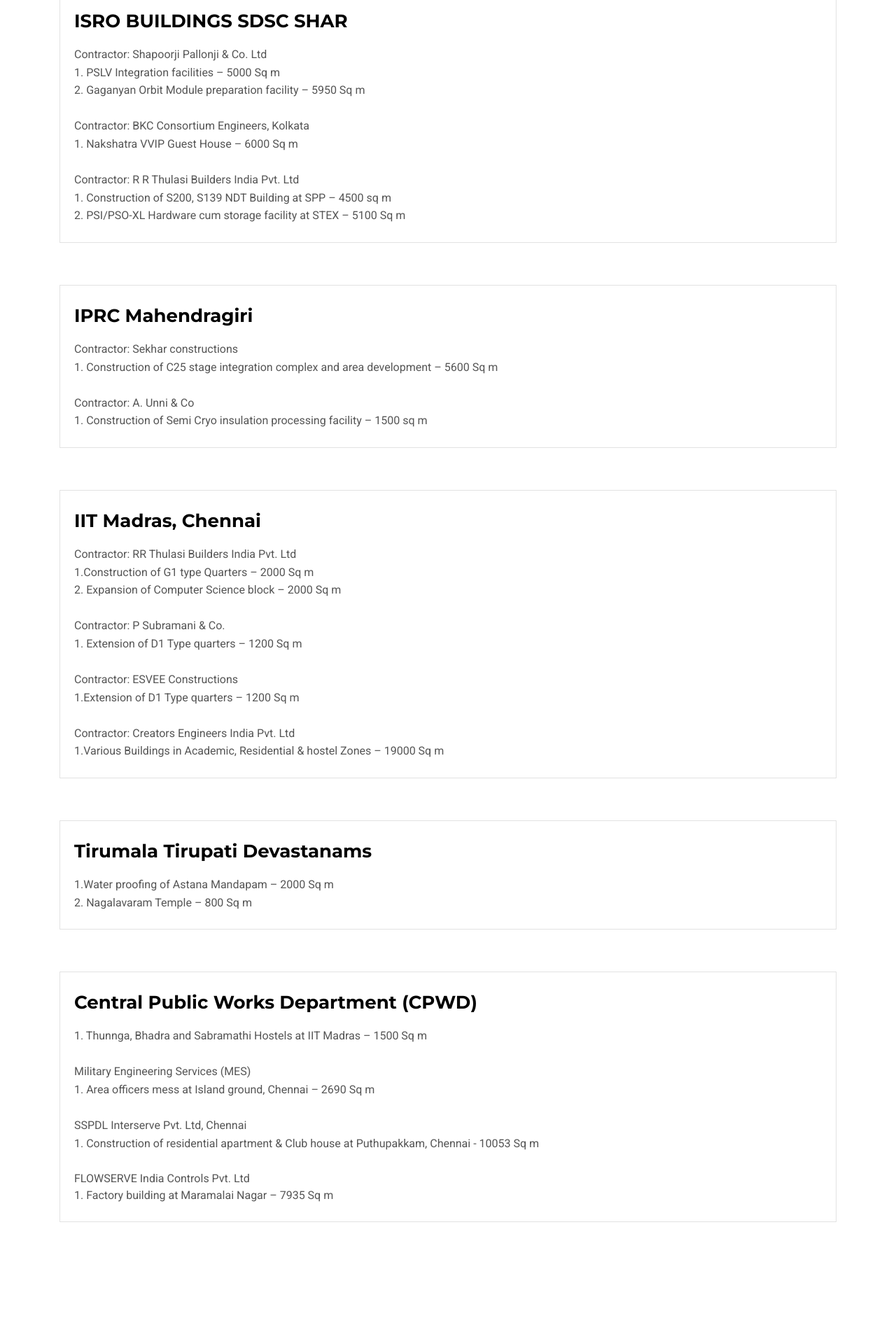
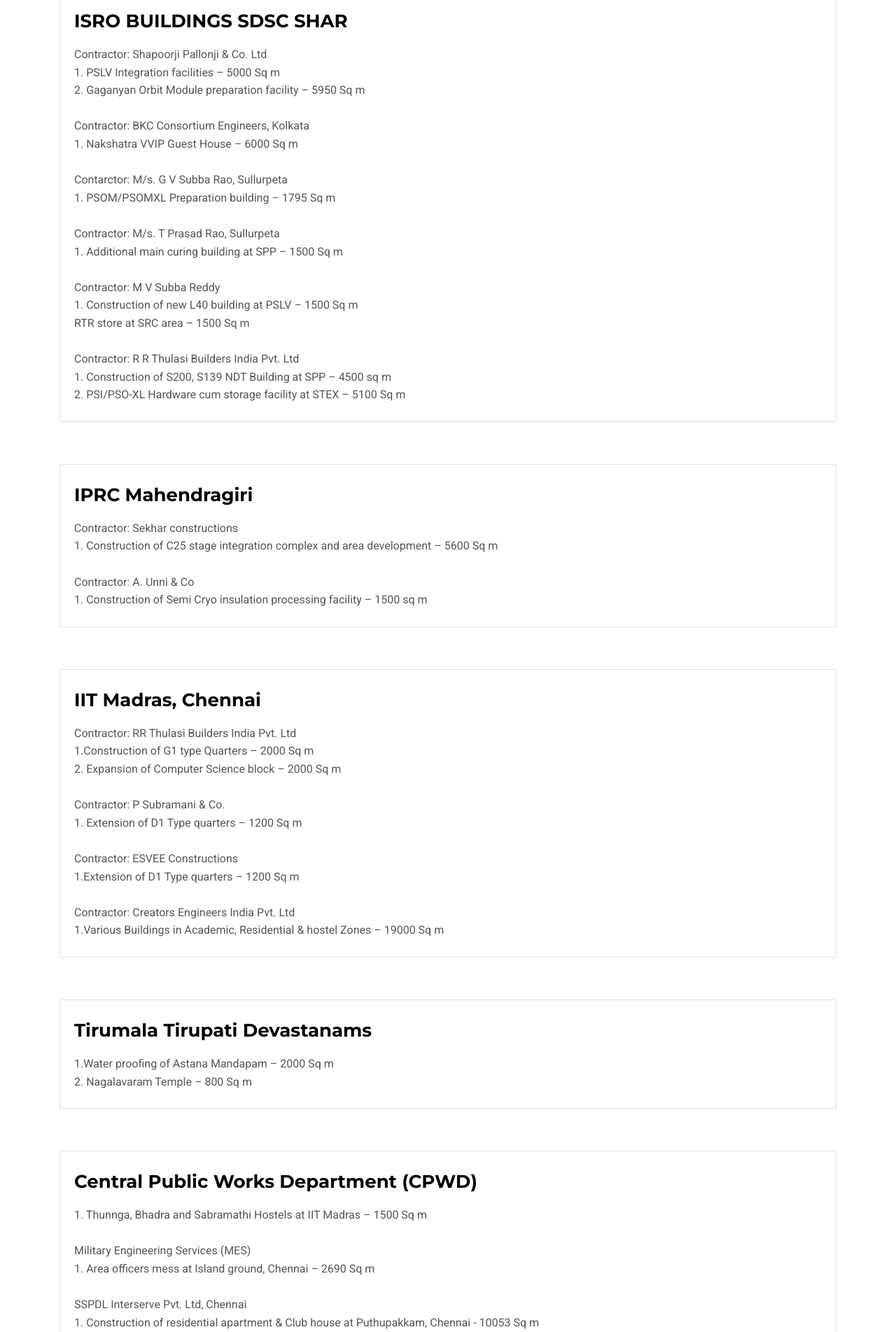
Before and after one commit to sighachandra/CHEMIXNW, a PHP site: page /projects.php in a window 1280 px wide. Shown: the part 441-2344 px from the top of the page at 70% size. Run offline with PHP 8.4, Linux system fonts and the light colour scheme; some libraries are stand-ins or nearby versions.

Commit message:
corrections

```diff
--- a/projects.php
+++ b/projects.php
@@ -67,6 +67,23 @@
                 1. Nakshatra VVIP Guest House – 6000 Sq m
               </p>
                <p>&nbsp;</p>
+
+               <p>Contarctor: M/s. G V Subba Rao, Sullurpeta<br>
+    1. PSOM/PSOMXL Preparation building – 1795 Sq m
+     </p>
+               <p>&nbsp;</p>
+
+<p>Contractor: M/s. T Prasad Rao, Sullurpeta<br>
+    1. Additional main curing building at SPP – 1500 Sq m </p>
+               <p>&nbsp;</p>
+
+<p>Contractor: M V Subba Reddy<br>
+    1. Construction of new L40 building at PSLV – 1500 Sq m<br>
+
+RTR store at SRC area – 1500 Sq m </p>
+               <p>&nbsp;</p>
+
+
                <p>
                 Contractor: R R Thulasi Builders India Pvt. Ltd<br>
                  1. Construction of S200, S139 NDT Building at SPP – 4500 sq m<br>
```
